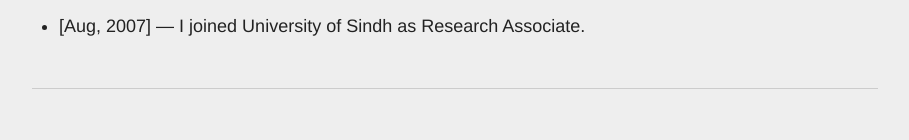
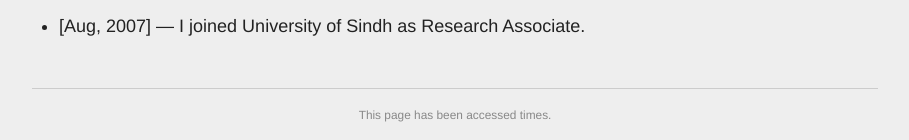
Before and after one commit to glaghari/glaghari.github.io, a Jekyll site: the page built from index.md, in a window 1280 px wide. Shown: the part 1551-1691 px from the top of the page, without its empty margins (185-1094 px from the left). Built offline with Jekyll 4.4.1, drawn with Linux system fonts in a browser that asks for light colours; comment, search, counter and statistics services are not loaded; part of the change alters nothing that is shown.

Commit message:
page counter

```diff
--- a/_config.yml
+++ b/_config.yml
@@ -24,12 +24,12 @@ highlighter: rouge
 analytics:
     provider:
     statcounter:
-        sc_project  :
-        sc_security :
-        sc_invisible: 1
+        sc_project  : 11432656
+        sc_security : '7f03cfa4'
+        sc_invisible: 0
         sc_text     : 2
     google:
-        tracking_id: ''
+        tracking_id: 'UA-105335414-1'
     getclicky:
       site_id:
     mixpanel:
--- a/_includes/footer.html
+++ b/_includes/footer.html
@@ -1,8 +1,9 @@
 <footer class="site-footer">
-<script type="text/javascript">
+This page has been accessed <script type="text/javascript">
 var sc_project=11432656;
 var sc_invisible=0;
 var sc_security="7f03cfa4";
+var sc_text=2;
 var scJsHost = (("https:" == document.location.protocol) ?
 "https://secure." : "http://www.");
 document.write("<sc"+"ript type='text/javascript' src='" +
@@ -14,4 +15,5 @@ href="http://statcounter.com/" target="_blank"><img
 class="statcounter"
 src="//c.statcounter.com/11432656/0/7f03cfa4/0/" alt="web
 statistics"></a></div></noscript>
+times.
 </footer>
```
